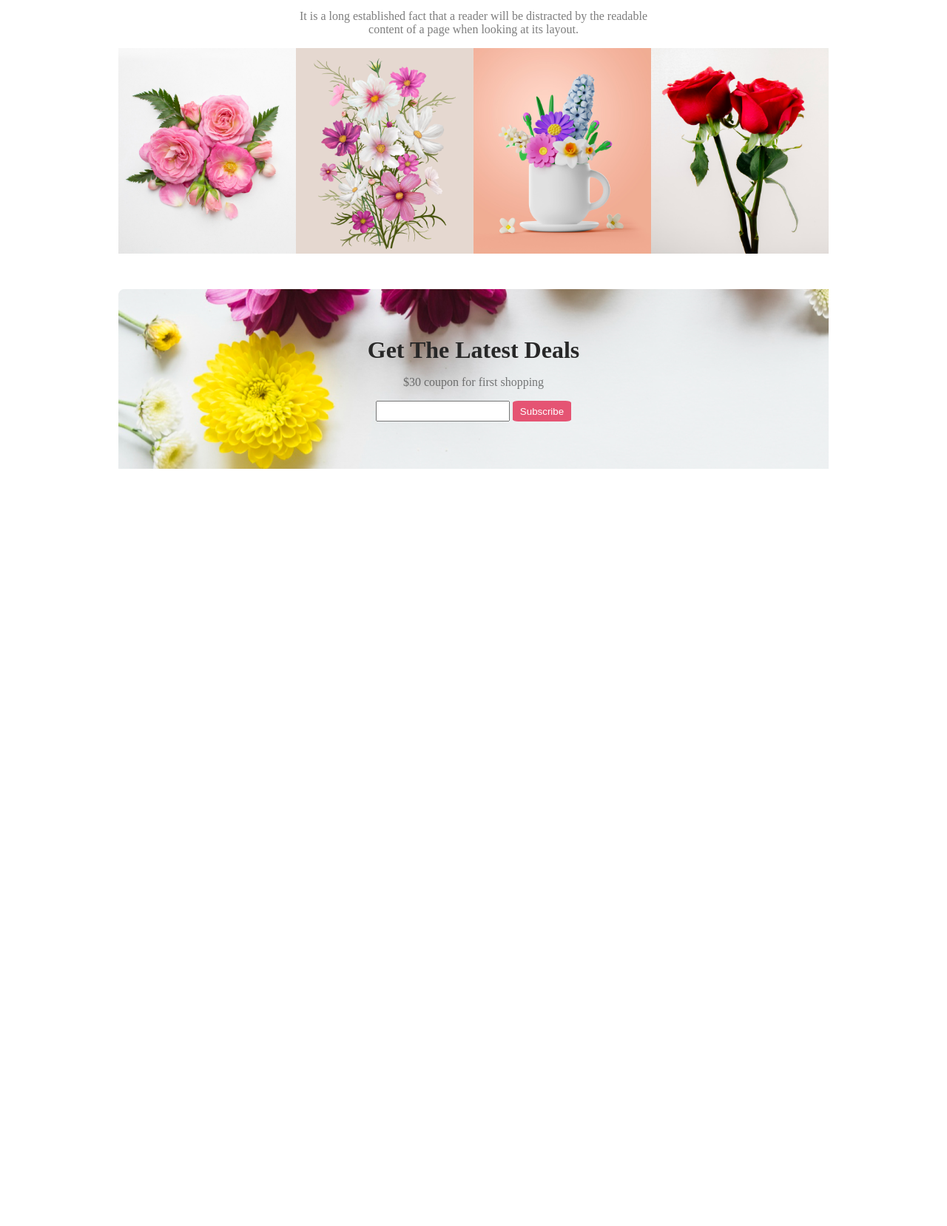
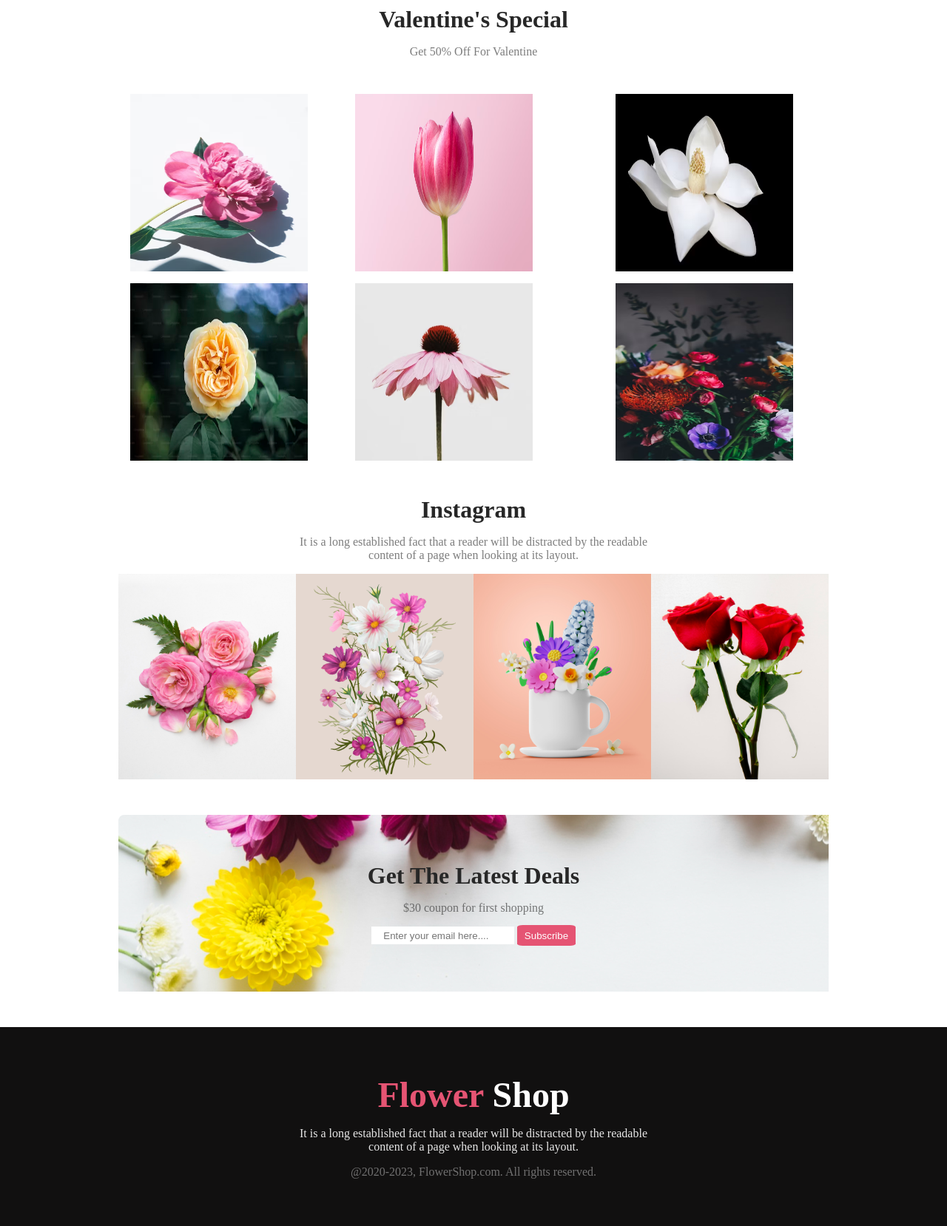
Before and after one commit to Mohibbullah07/flower-shop, a plain HTML site: page index.html in a window 1280 px wide. Shown: the part 2030-3688 px from the top of the page at 74% size. Before the commit the page ends 2712 px from the top, so only its background shows below. Drawn offline with Linux system fonts and the light colour scheme.

Commit message:
complete all task

```diff
--- a/index.html
+++ b/index.html
@@ -102,7 +102,7 @@
     <section id="hot-deal-container">
       <div>
         <h3 id="hot-deal-title">
-          Hot Deal ! Sale Up To 25% <span id="off">Off</span>
+          Hot Deal ! Sale Up To 25% <span class="off">Off</span>
         </h3>
         <p id="hot-deal-description">
           It is a long established fact that a reader will be distracted by the
@@ -115,6 +115,24 @@
         <img src="./assert/images/pngwing 8.png" alt="" />
       </div>
     </section>
+    <!-- Valentine's special section start from here-->
+    <section>
+      <div id="valentine-title-container">
+        <h2 id="valentine-title">Valentine's Special</h2>
+        <p id="valentine-description">
+          Get 50% <span class="off">Off</span> For Valentine
+        </p>
+      </div>
+      <div id="valentine-container">
+        <img class="img" src="./assert/images/valentine-1.avif" alt="" />
+        <img class="img" src="./assert/images/valentine-2.avif" alt="" />
+        <img class="img" src="./assert/images/valentine-3.avif" alt="" />
+        <img class="img" src="./assert/images/valentine-4.avif" alt="" />
+        <img class="img" src="./assert/images/valentine-5.avif" alt="" />
+        <img class="img" src="./assert/images/valentine-6.avif" alt="" />
+      </div>
+    </section>
+    <!-- Valentine Special Section End here -->
     <!-- Hot Deal Section End Here -->
     <!-- Instagram Section Start Here -->
     <section>
@@ -140,10 +158,27 @@
       <div id="latest-deal-container">
         <h3 id="lates-deal-title">Get The Latest Deals</h3>
         <p id="latest-deal-coupon">$30 coupon for first shopping</p>
-        <input id="subscribe-input" type="text" />
+        <input
+          placeholder="Enter your email here...."
+          id="subscribe-input"
+          type="text"
+        />
         <button class="btn btn-subscribe">Subscribe</button>
       </div>
     </section>
     <!-- Latest Deal Section End Here -->
+    <!-- Footer Section Start Here -->
+    <footer id="footer-container">
+      <h3 id="footer-title"><span id="flower">Flower</span> Shop</h3>
+      <p id="footer-description">
+        It is a long established fact that a reader will be distracted by the
+        readable <br />
+        content of a page when looking at its layout.
+      </p>
+      <p id="copy-right-text">
+        @2020-2023, FlowerShop.com. All rights reserved.
+      </p>
+    </footer>
+    <!-- Footer Section End Here -->
   </body>
 </html>
--- a/styles/style.css
+++ b/styles/style.css
@@ -124,6 +124,39 @@
 }
 
 /* Hot Deal Styles End Here */
+/* Valentine Special Styles Start From Here */
+/* Valentine Special Styles End Here */
+#valentine-container {
+  display: grid;
+  grid-template-columns: 17rem 20rem 17rem;
+  justify-content: space-evenly;
+  width: 75%;
+  gap: 1rem;
+  margin: auto;
+  margin-bottom: 3rem;
+}
+.img {
+  width: 15rem;
+  height: 15rem;
+}
+.img:hover {
+  width: 17rem;
+  border-radius: 50%;
+  transition: all;
+}
+#valentine-title-container {
+  text-align: center;
+  margin: 3rem 0;
+}
+#valentine-title {
+  color: #272727;
+  font-size: 2rem;
+  margin-bottom: 1rem;
+}
+#valentine-description {
+  color: #272727;
+  opacity: 60%;
+}
 
 /* Instagram Styles Start From Here */
 #instagram-title-container {
@@ -174,5 +207,33 @@
   height: 1.5rem;
   margin-bottom: 4rem;
   margin-top: 1rem;
+  padding-left: 1rem;
+  border: none;
 }
 /* Latest Deal Styles End Here */
+
+/* Footer Section Styles Start From Here */
+#footer-container {
+  background-color: #111010;
+  width: 100%;
+  text-align: center;
+  padding: 4rem 0;
+}
+
+#footer-title {
+  color: #ffffff;
+  font-size: 3rem;
+}
+#flower {
+  color: #e55473;
+}
+#footer-description {
+  color: #ffffff;
+  opacity: 90%;
+  padding: 1rem 0;
+}
+#copy-right-text {
+  color: #ffffff;
+  opacity: 40%;
+}
+/* Footer Section Styles End Here */
```
Also changed, not shown: assert/images/valentine-1.avif (added), assert/images/valentine-2.avif (added), assert/images/valentine-3.avif (added), assert/images/valentine-4.avif (added), assert/images/valentine-5.avif (added), assert/images/valentine-6.avif (added).
